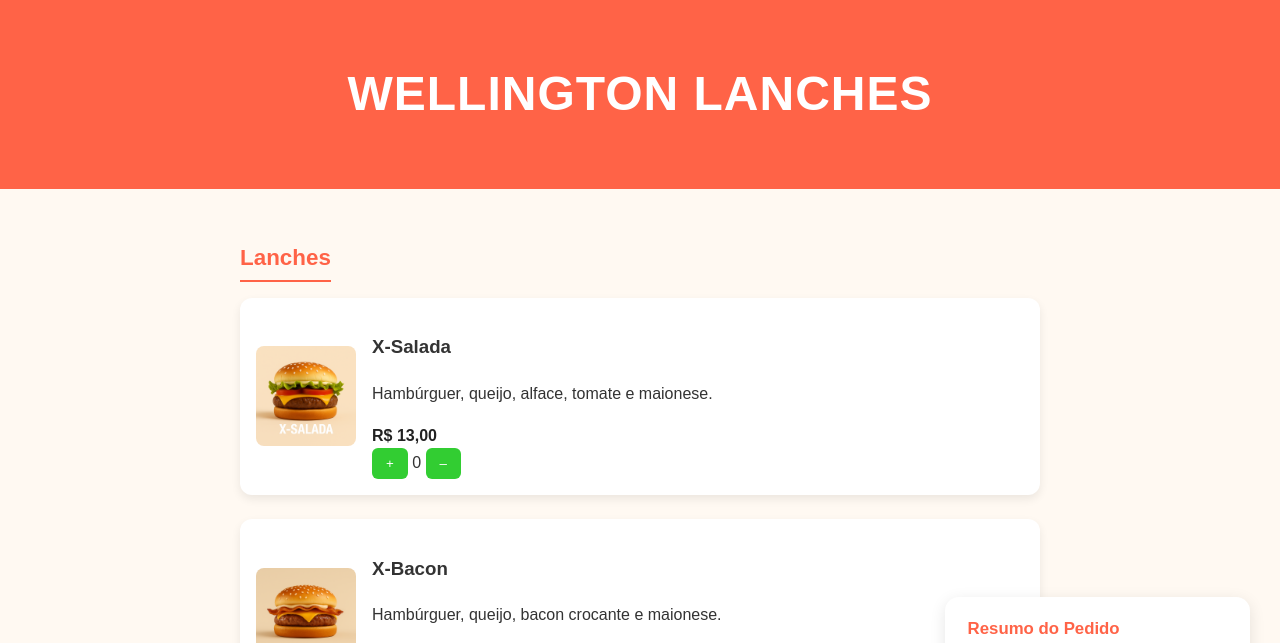
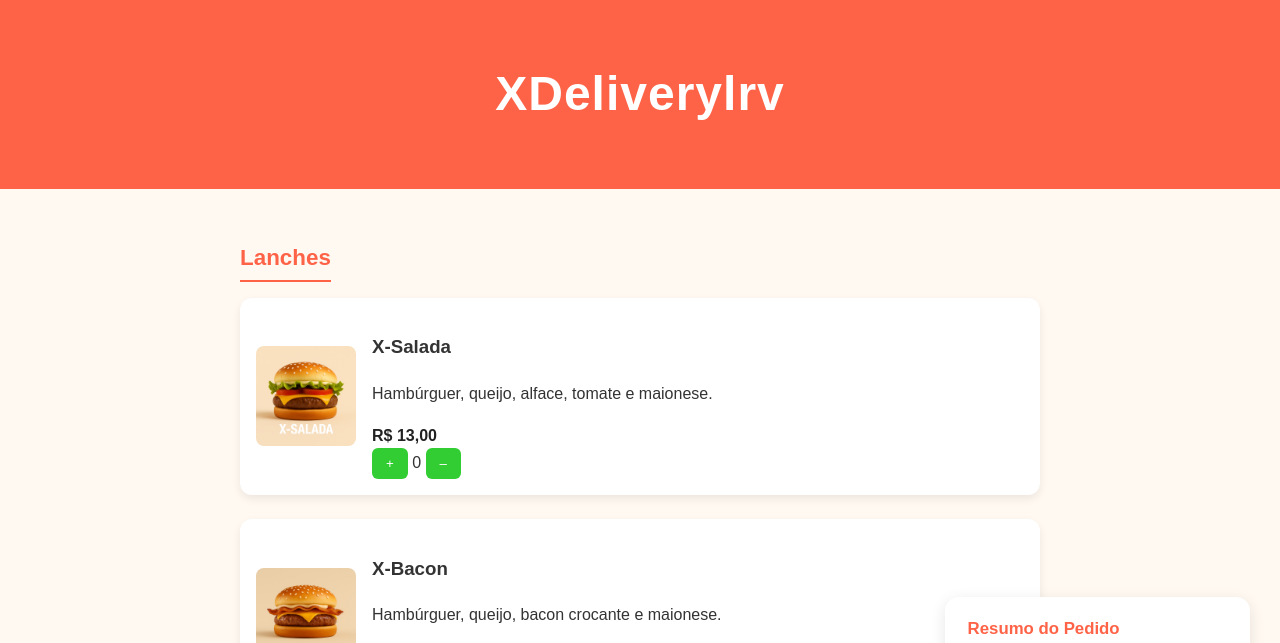
Before and after one commit to financeset/xdeliverylrv, a plain HTML site: page index.html in a window 1280 px wide. Shown: the top 643 px of the page. Drawn offline with Linux system fonts and the light colour scheme.

Commit message:
teste de deploy na maquina nova

```diff
--- a/index.html
+++ b/index.html
@@ -8,7 +8,7 @@
 </head>
 <body>
   <header>
-    <h1>WELLINGTON LANCHES</h1>
+    <h1>XDeliverylrv</h1>
   </header>
 
   <main id="conteudo-principal" class="conteudo-ajustado">
```
